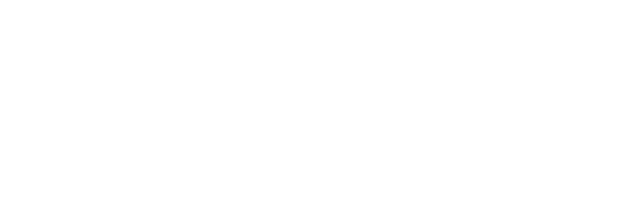
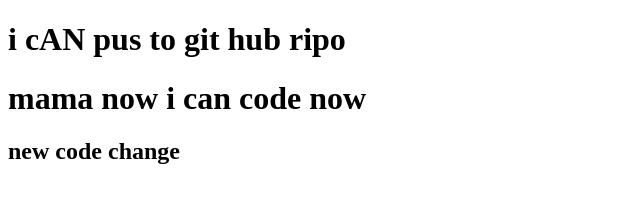
Before and after one commit to zahidul7/my-third-repo, a plain HTML site: page index.html in a window 1280 px wide. Shown: the whole page, without its empty margins (0-640 px from the left). Drawn offline with Linux system fonts and the light colour scheme.

Commit message:
add header

```diff
--- a/index.html
+++ b/index.html
@@ -7,6 +7,8 @@
     <title>my third repo</title>
 </head>
 <body>
-
+    <h1>i cAN pus to git hub ripo </h1>
+    <h1>mama now i can code now</h1>
+    <h2>new code change</h2>
 </body>
 </html>
```
